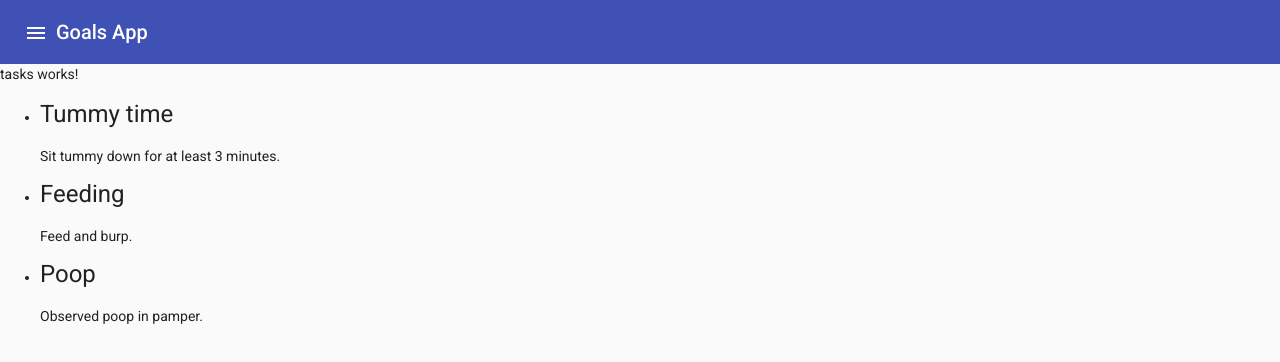
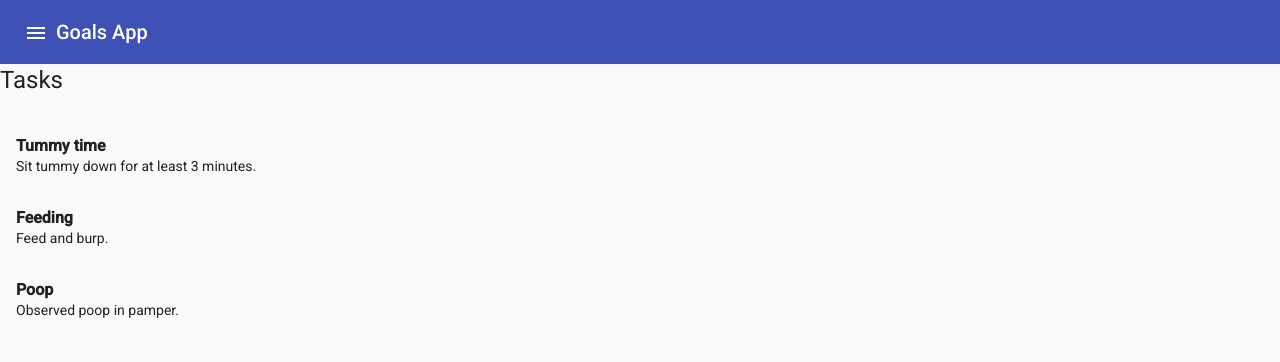
Before and after one commit to cevaris/baby-tracker, an Angular app in the folder frontend/: page /tasks in a window 1280 px wide. Shown: the top 362 px of the page. Built offline with nearby package versions, Linux system fonts and the light colour scheme.

Commit message:
basic task mat list

```diff
--- a/frontend/src/app/material/material.module.ts
+++ b/frontend/src/app/material/material.module.ts
@@ -5,6 +5,7 @@ import { MatListModule } from '@angular/material/list';
 import { MatSidenavModule } from '@angular/material/sidenav';
 import { MatToolbarModule } from '@angular/material/toolbar';
 import { BrowserAnimationsModule } from '@angular/platform-browser/animations';
+
 
 @NgModule({
   declarations: [],
--- a/frontend/src/app/pages/tasks/tasks.component.html
+++ b/frontend/src/app/pages/tasks/tasks.component.html
@@ -1,10 +1,8 @@
-<p>tasks works!</p>
+<h1>Tasks</h1>
 
-<ul>
-    <div *ngFor="let task of activeTasks">
-        <li *ngIf="task.isActive">
-            <h1>{{task.title}}</h1>
-            <p>{{task.description}}</p>
-        </li>
-    </div>
-</ul>
+<mat-list role="list">
+    <mat-list-item role="listitem" *ngFor="let task of activeTasks">
+        <div mat-line><b>{{task.title}}</b></div>
+        <div mat-line> {{task.description}} </div>
+    </mat-list-item>
+</mat-list>
```
